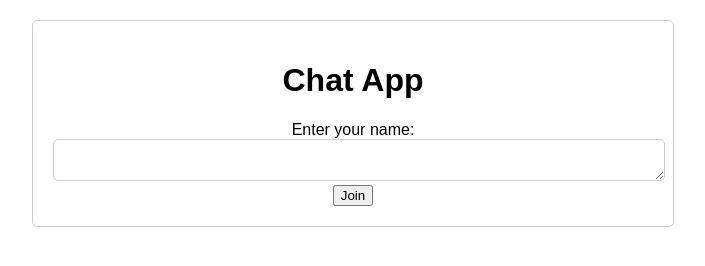
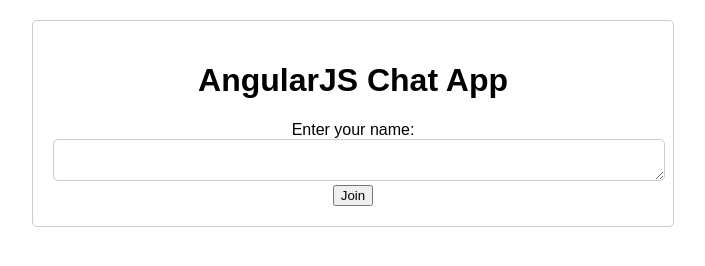
Before and after one commit to LoJiPhin/simpleangular, a website: page index.html in a window 1280 px wide. Shown: the whole page, without its empty margins (287-992 px from the left). Drawn offline with nearby package versions, Linux system fonts and the light colour scheme.

Commit message:
Add title description

```diff
--- a/index.html
+++ b/index.html
@@ -10,7 +10,7 @@
 </head>
 <body ng-app="chatApp" ng-controller="ChatController as chat">
   <div class="chat-container">
-    <h1>Chat App</h1>
+    <h1>AngularJS Chat App</h1>
     <div class="username-container" ng-show="chat.showUsernameInput">
       <label for="username">Enter your name:</label>
       <textarea id="username" ng-model="chat.username" rows="2"></textarea>
```
Also changed, not shown: README.md.
